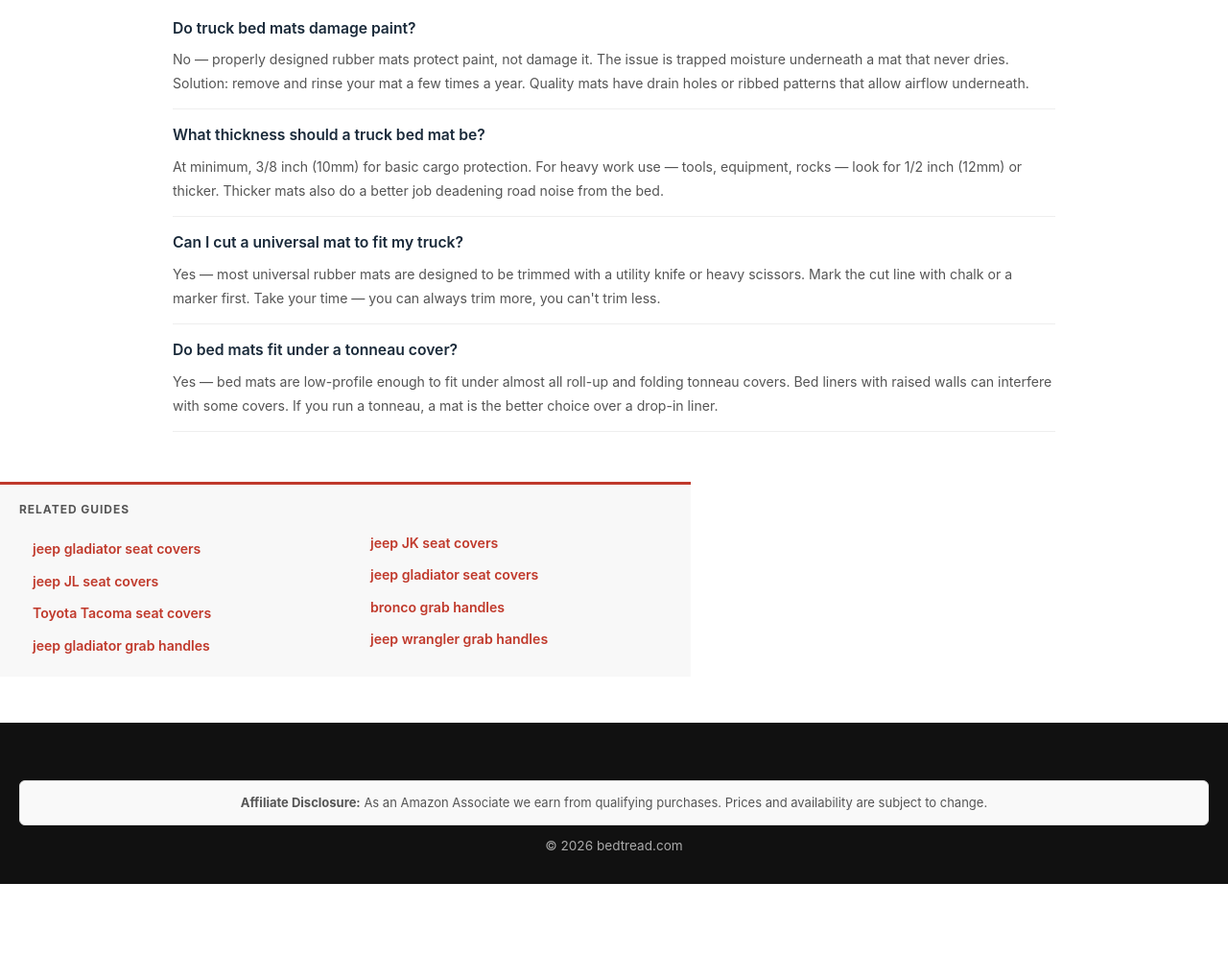
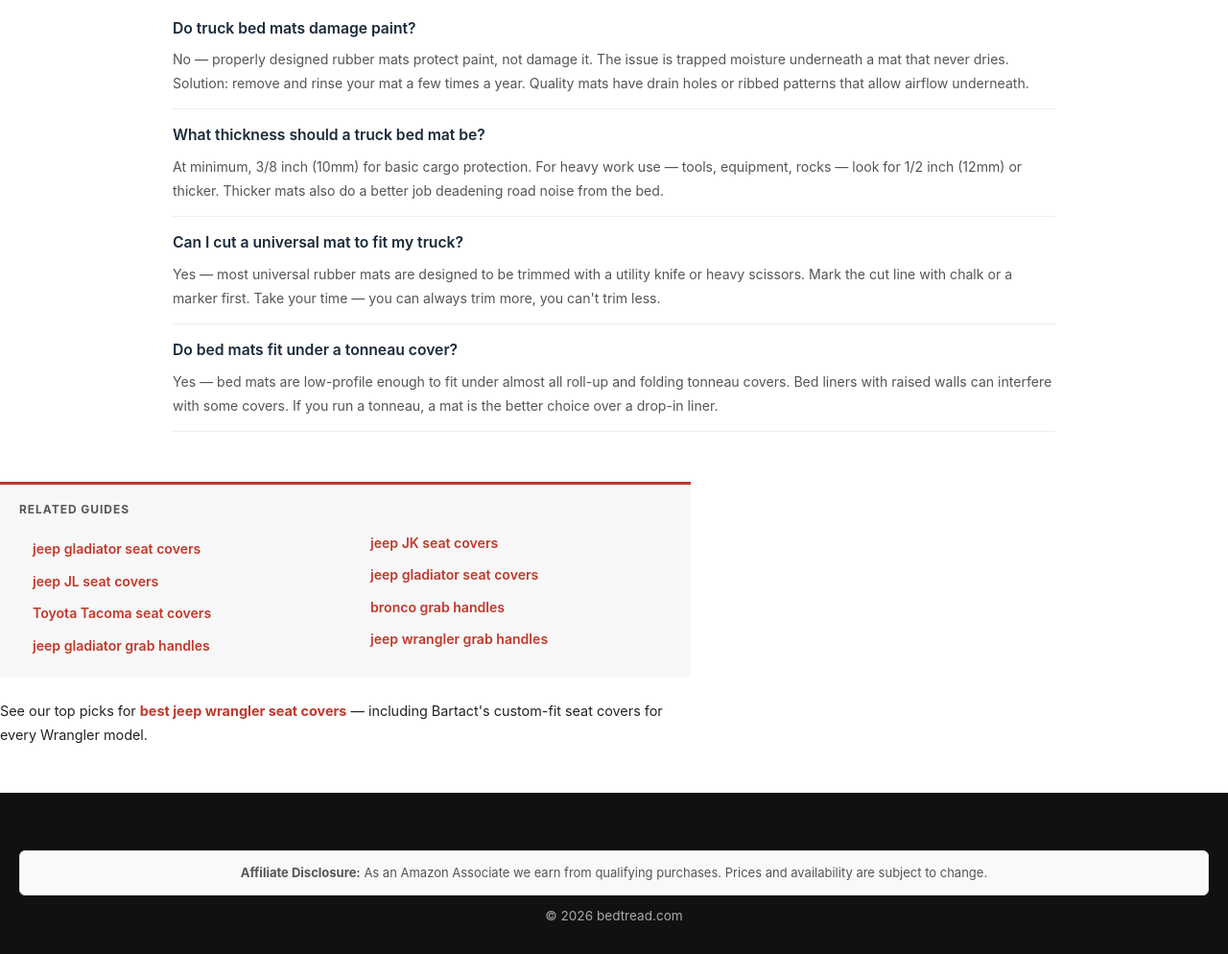
Before and after one commit to Brazenproducts/bedtread.com, a plain HTML site: page index.html in a window 1280 px wide. Shown: the part 1882-2876 px from the top of the page at 96% size. Before the commit the page ends 2803 px from the top, so only its background shows below. Drawn offline with Linux system fonts and the light colour scheme.

Commit message:
Add: wranglerseat.com cross-link (ranking push)

```diff
--- a/index.html
+++ b/index.html
@@ -135,6 +135,8 @@ footer{background:#111;color:#aaa;text-align:center;padding:28px 20px;font-size:
   </ul>
 </nav>
 
+
+<p style="font-size:.9rem;margin:16px 0;max-width:720px">See our top picks for <a href="https://wranglerseat.com/" style="color:#c0392b;font-weight:700;text-decoration:none">best jeep wrangler seat covers</a> — including Bartact's custom-fit seat covers for every Wrangler model.</p>
 <footer><div style="background:#f9f9f9;border:1px solid #ddd;border-radius:6px;padding:12px 16px;margin:32px 0 0;font-size:13px;color:#555;line-height:1.6"><strong>Affiliate Disclosure:</strong> As an Amazon Associate we earn from qualifying purchases. Prices and availability are subject to change.</div><p style="margin-top:10px">&copy; 2026 bedtread.com</p></footer>
 </body>
 </html>
```
